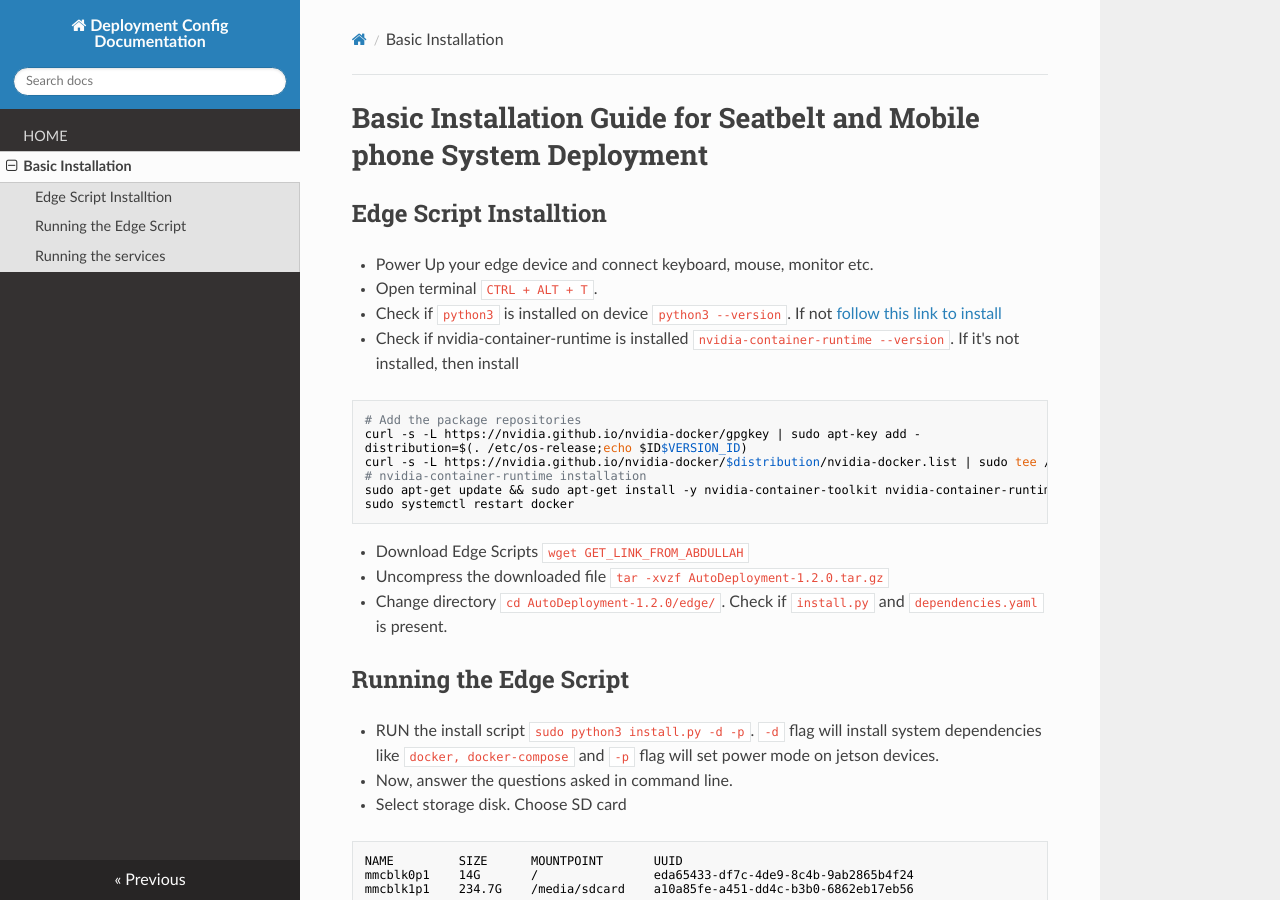
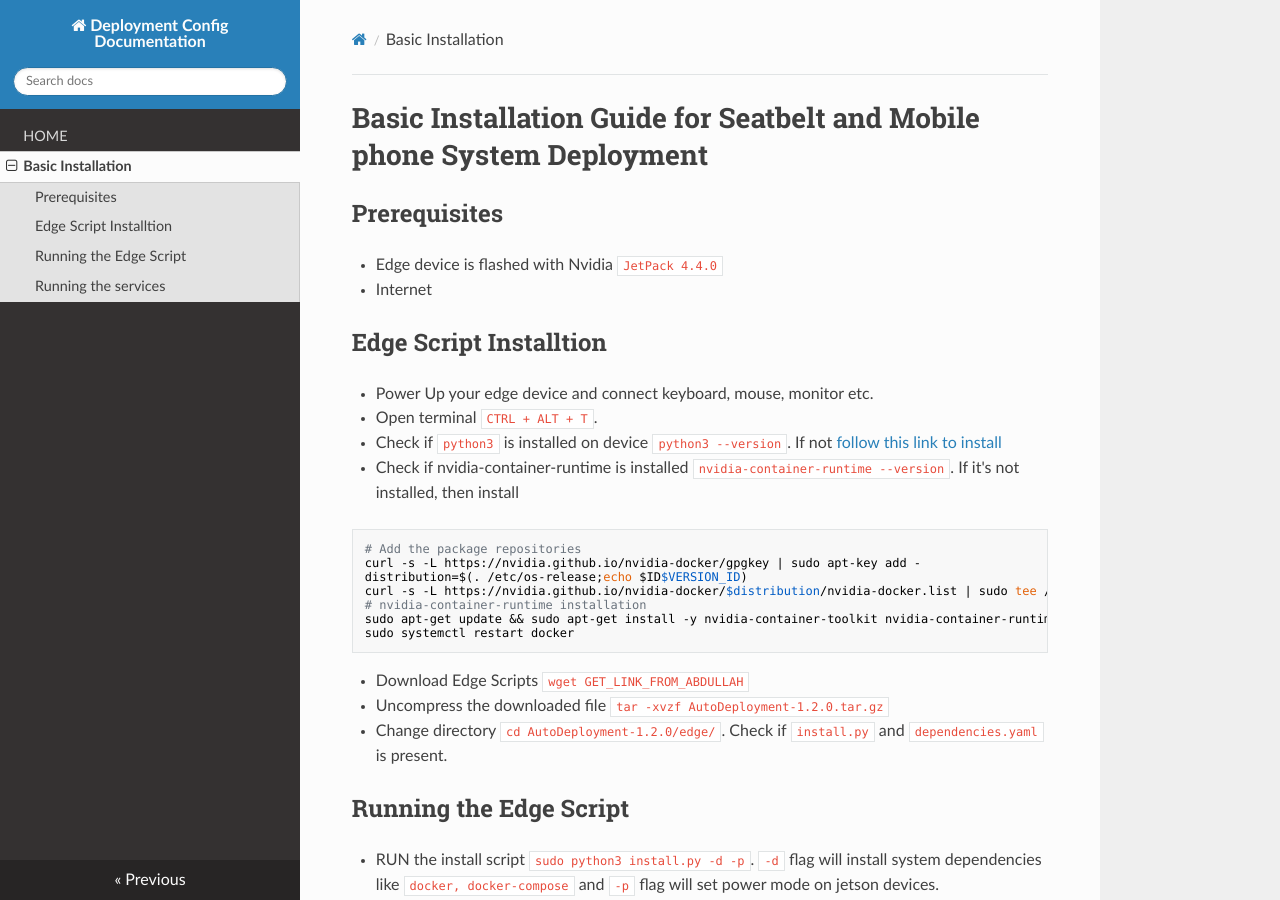
Before and after one commit to hazenai/system-docs, an MkDocs documentation site: the page built from docs/installation.md, in a window 1280 px wide and 900 px high. Built offline with MkDocs 1.6.1, drawn with Linux system fonts in a browser that asks for light colours; nearby versions of some CDN libraries.

Commit message:
saving changes

```diff
--- a/docs/installation.md
+++ b/docs/installation.md
@@ -1,4 +1,9 @@
 # Basic Installation Guide for Seatbelt and Mobile phone System Deployment
+
+## Prerequisites
+
+* Edge device is flashed with Nvidia `JetPack 4.4.0`
+* Internet
 
 ## Edge Script Installtion
 
```
